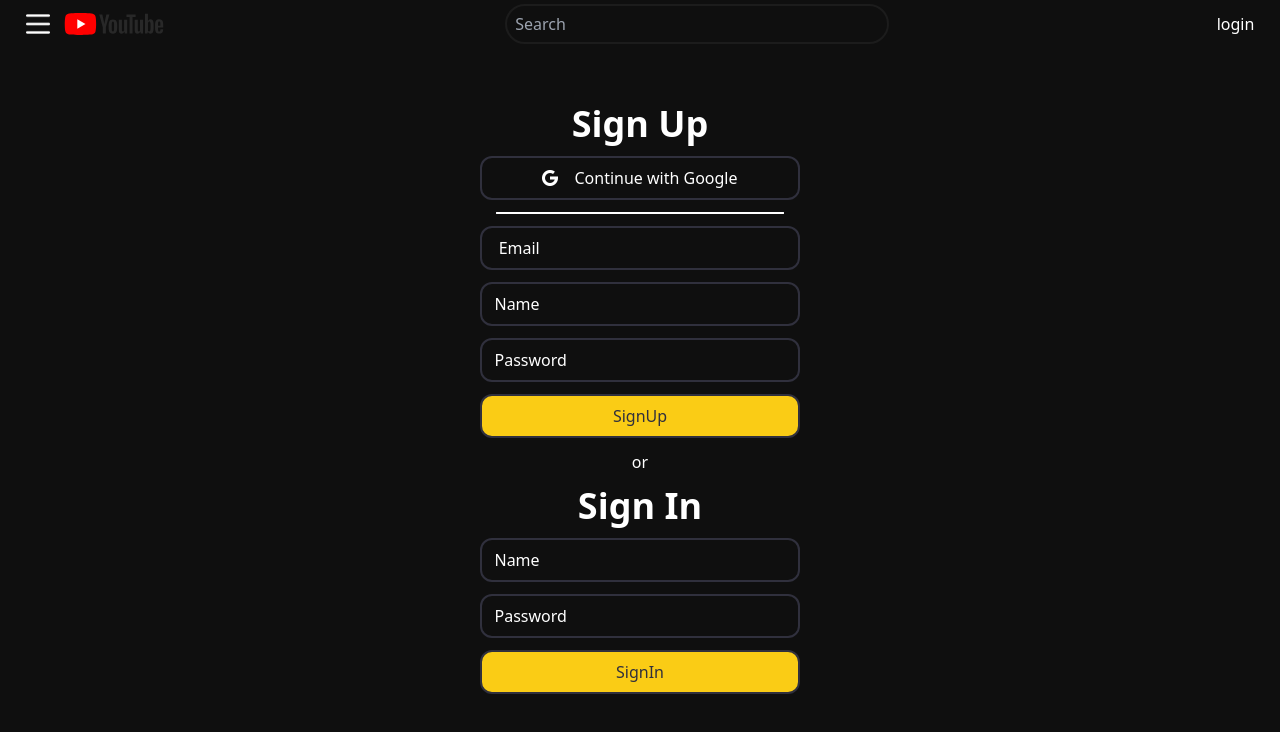
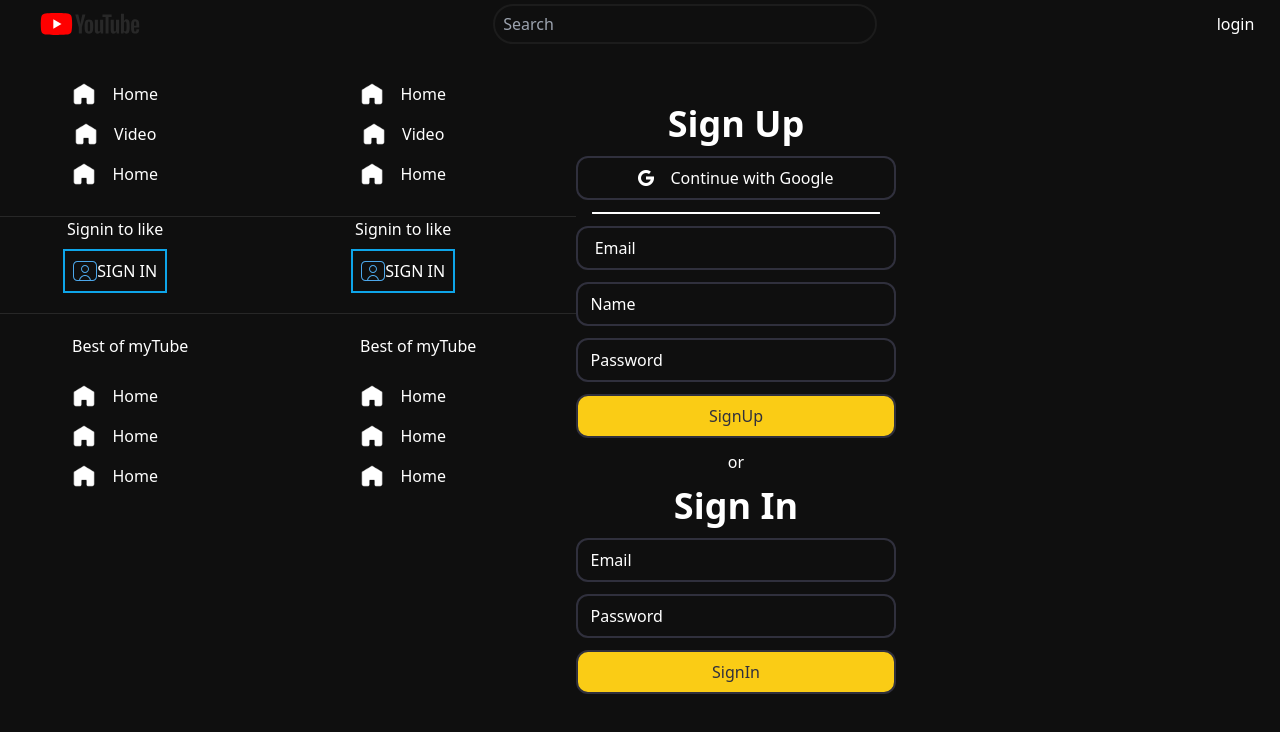
Before and after one commit to Syed-Urwah/myTube, a React (Vite) app: page /signup in a window 1280 px wide. Shown: the top 732 px of the page. Built offline with nearby package versions, Linux system fonts and the light colour scheme.

Commit message:
optimzing the front-end

```diff
--- a/src/App.jsx
+++ b/src/App.jsx
@@ -12,6 +12,11 @@ function App() {
   return (
     <BrowserRouter>
       <Header/>
+      <div>
+      <main id="main" className="flex bg-bg-main">
+        <Navbar/>
+        {/* <Vidoes type="random" /> */}
+
       {/* <Navbar/> */}
       <Routes>
           <Route path="/" index element={<Home />}/>
@@ -19,6 +24,8 @@ function App() {
           <Route path="/sub" element={<Subscribe/>}/>
           <Route path="/signup" element={<Signup/>}/>
       </Routes>
+      </main>
+      </div>
     </BrowserRouter>
   );
 }
--- a/src/components/Header.jsx
+++ b/src/components/Header.jsx
@@ -35,6 +35,8 @@ export default function Header() {
   }
 
   function handleModalVideo(){
+    document.getElementById('modal-video').classList.add('flex')
+    document.getElementById('modal-video').classList.remove('hidden')
     document.getElementById('modal-video').classList.remove('modalAnimationUp')
     document.getElementById('modal-video').classList.add('modalAnimationDown')
     document.getElementById('main').classList.add('opacity-70')
@@ -48,7 +50,7 @@ export default function Header() {
     <header id="header" className="h-16 bg-bg-main pb-4">
       <div className="header h-full w-[96vw] m-auto flex justify-between items-center text-white ">
         <div className={`bar ${!searchBox ? 'flex' : 'hidden'} items-center h-full`}>
-          <img onClick={handleNavBar} src={bar} alt="" className={`w-6 xl:${location.pathname === '/' ? 'hidden' : 'block'} hover:cursor-pointer`} />
+          <img onClick={handleNavBar} src={bar} alt="" className={`w-6 xl:${location.pathname !== '/video' ? 'hidden' : 'block'} hover:cursor-pointer`} />
           <Link to="/" className="logo h-full">
             <img src={logo} alt="" className="w-32 h-full" />
           </Link>
--- a/src/components/ModalCreateVideo.jsx
+++ b/src/components/ModalCreateVideo.jsx
@@ -10,13 +10,15 @@ export default function ModalCreateVideo() {
     document.getElementById('main').classList.remove('opacity-70')
     document.getElementById('header').classList.remove('opacity-70')
     document.getElementById('body').classList.remove('overflow-y-hidden')
+    document.getElementById('modal-video').classList.remove('flex')
+    document.getElementById('modal-video').classList.add('hidden')
   }
 
 
   return (
     <section
       id="modal-video"
-      className="absolute text-white w-1/4 justify-center items-start mx-auto flex flex-col top-[-120vh] left-0 right-0 z-10 bg-bg-main rounded-2xl py-10 px-5"
+      className="absolute hidden text-white w-1/4 justify-center items-start mx-auto  flex-col top-[-120vh] left-0 right-0 z-10 bg-bg-main rounded-2xl py-10 px-5"
     >
       <h2 className="text-2xl">Add a Video</h2>
       <form className="flex flex-col gap-5 w-full">
--- a/src/components/Navbar.jsx
+++ b/src/components/Navbar.jsx
@@ -1,4 +1,4 @@
-import React,{useState, useEffect} from "react";
+import React from "react";
 import homeLogo from "../assets/home-logo.png";
 import MdNavbar from "./MdNavbar";
 import picpeople from '../assets/picpeople.svg'
@@ -11,18 +11,12 @@ export default function Navbar(props) {
   const currentUser = useSelector(state=> state.user.currentUser)
 
   let location = useLocation()
-  const [nav, setnav] = useState(false)
 
-  useEffect(() => {
-    if(props.display === "block"){
-      setnav(true)
-    }
-  }, [])
 
 
   return (
     <>
-    <section id="nav" className={`${nav && 'xl:block'} hidden pt-3 w-72 min-h-[calc(100vh-64px)] bg-bg-main text-white`}>
+    <section id="nav" className={`${location.pathname !== '/video' && 'xl:block'} hidden pt-3 w-72 min-h-[calc(100vh-64px)] bg-bg-main text-white`}>
       <div className="s w-full flex flex-col justify-center">
 
         <Link to="/" className="home w-[80%] flex h-10 justify-center items-center border-solid hover:bg-[#272727] rounded-xl ">
--- a/src/components/SignupCard.jsx
+++ b/src/components/SignupCard.jsx
@@ -14,7 +14,7 @@ export default function SignupCard() {
   const dispatch = useDispatch();
   const navigate = useNavigate();
   const [user , setUser] = useState({
-    name: "",
+    email: "",
     password: ""
   })
   const [hover, sethover] = useState(false)
@@ -36,10 +36,10 @@ export default function SignupCard() {
 
   //getting the input values
   function getValue(){
-    let name_value = document.getElementById('name').value;
+    let email_value = document.getElementById('email').value;
     let password_value = document.getElementById('password').value;
     setUser({
-      name: name_value,
+      email: email_value,
       password: password_value
     })
     console.log(user)
@@ -61,6 +61,7 @@ export default function SignupCard() {
     });
 
     let data = await response.data
+    localStorage.setItem('auth-token', data.token)
     console.log(data)
 
      dispatch(loginSuccess(response.data));
@@ -113,7 +114,7 @@ export default function SignupCard() {
             <p>or</p>
             <h2 className='text-4xl font-semibold'>Sign In</h2>
             <div className="inputs flex flex-col gap-3">
-              <input onChange={getValue} className='border-2 border-solid border-[#30303d] rounded-xl w-80 py-2 bg-inherit placeholder-white' placeholder='   Name' type="text" name="name" id="name" />
+              <input onChange={getValue} className='border-2 border-solid border-[#30303d] rounded-xl w-80 py-2 bg-inherit placeholder-white' placeholder='   Email' type="email" name="email" id="email" />
               <input onChange={getValue} className='border-2 border-solid border-[#30303d] rounded-xl w-80 py-2 bg-inherit placeholder-white' placeholder='   Password' type="password" name="password" id="password" />
             </div>
 
--- a/src/components/Vidoes.jsx
+++ b/src/components/Vidoes.jsx
@@ -12,8 +12,13 @@ export default function Vidoes(props) {
 
   useEffect(()=>{
     async function getVideos(){
-      const response = await axios.get(`http://localhost:8000/api/video/${props.type}`)
+      const response = await axios.get(`http://localhost:8000/api/video/${props.type}`,{
+        headers:{
+          'access_token': localStorage.getItem('auth-token')
+        }
+      })
       setVideos(response.data);
+      console.log(response)
     }
     getVideos();
   },[props.type])
@@ -22,10 +27,10 @@ export default function Vidoes(props) {
   return (
     <section className="w-screen bg-bg-main flex justify-center gap-4 flex-wrap pt-10">
 
-      {videos ?
+      {
       videos.map((e)=>{
         return <VideoCard key={e._id} data={e}/>
-      }): "no videos to show"}
+      })}
 
     </section>
   );
--- a/src/pages/Home.jsx
+++ b/src/pages/Home.jsx
@@ -4,11 +4,12 @@ import Vidoes from "../components/Vidoes";
 
 export default function Home() {
   return (
-    <div>
-      <main id="main" className="flex">
-        <Navbar display="block"/>
-        <Vidoes type="random" />
-      </main>
-    </div>
+    // <div>
+    //   <main id="main" className="flex">
+    //     <Navbar display="block"/>
+    //     <Vidoes type="random" />
+    //   </main>
+    // </div>
+    <Vidoes type="random" />
   );
 }
--- a/src/pages/Singlevideo.jsx
+++ b/src/pages/Singlevideo.jsx
@@ -31,8 +31,9 @@ export default function SingleVideo() {
 
 
   return (
-    <main id='main' className='bg-bg-main'>
-        <Navbar display="hidden1"/>
+    // <main id='main' className='bg-bg-main'>
+    <>
+        {/* <Navbar display="hidden1"/> */}
     <section className='xl:max-w-screen-2xl mx-auto text-white flex flex-col lg:flex-row gap-4'>
         <section className="video-section xl:max-w-[70%] lg:max-w-[62%] flex flex-col lg:ml-4">
             <video width="100%" height="auto" controls>
@@ -88,6 +89,7 @@ export default function SingleVideo() {
 
         {resComments && <Comments/>}
         </section>
-        </main>
+        </>
+        // </main>
   )
 }
--- a/src/pages/Subscribe.jsx
+++ b/src/pages/Subscribe.jsx
@@ -4,9 +4,8 @@ import Vidoes from '../components/Vidoes'
 
 export default function Subscribe() {
   return (
-    <main id="main" className="flex">
-        <Navbar display="block"/>
+
+
         <Vidoes type="sub" />
-      </main>
   )
 }
```
